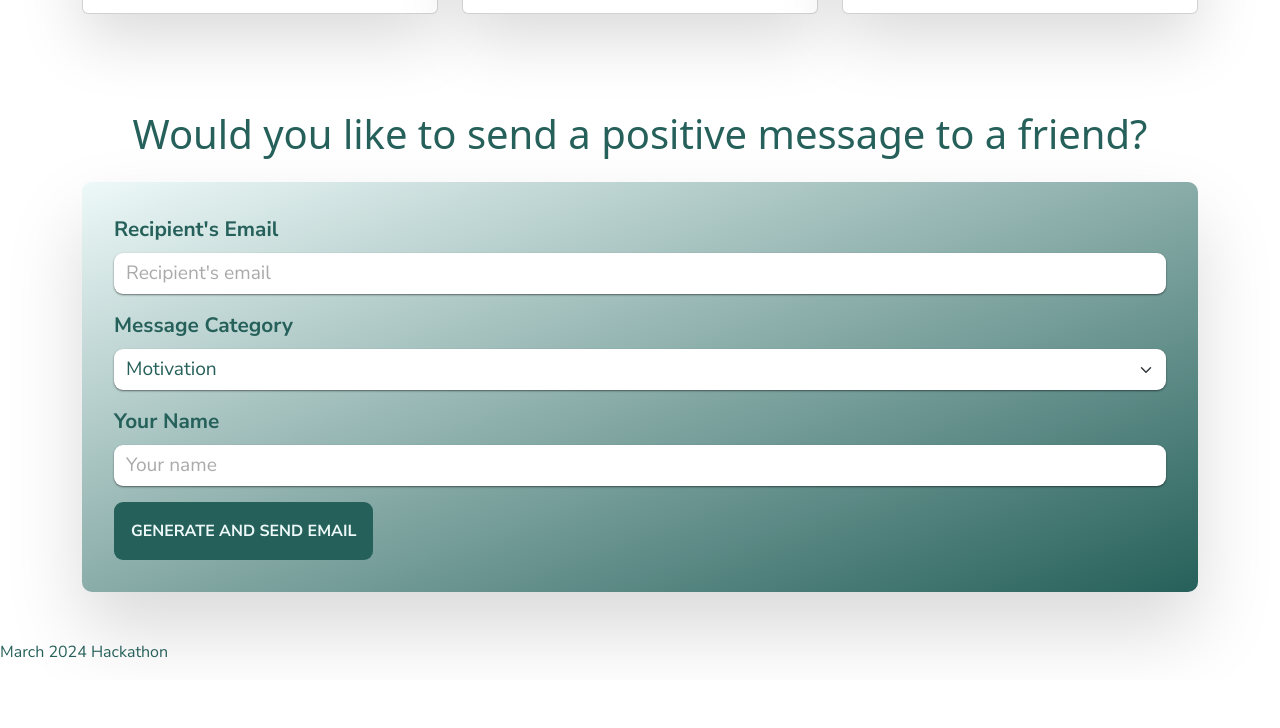
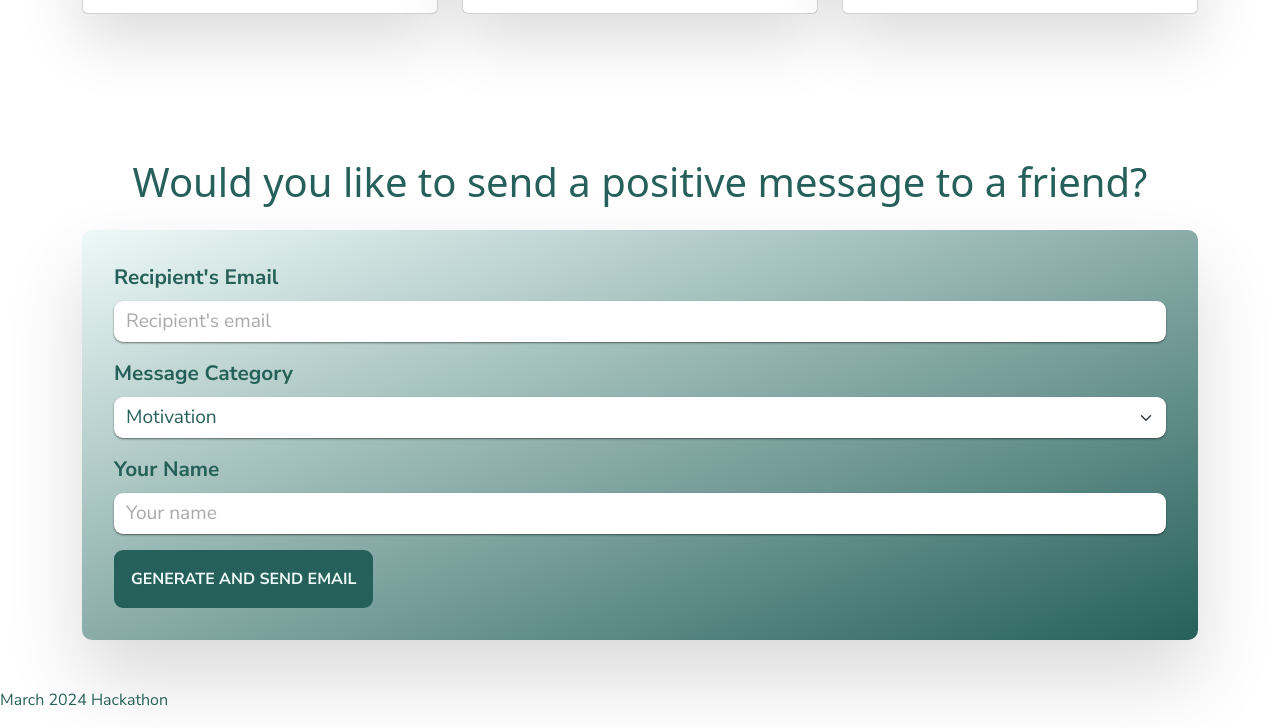
Before and after one commit to Positivity-Programmers/Hackathon-Affirmations, a website: page index.html in a window 1280 px wide. Shown: the part 1628-2356 px from the top of the page. Before the commit the page ends 2308 px from the top, so only its background shows below. Drawn offline with nearby package versions, Linux system fonts and the light colour scheme; a web font is replaced by a local one.

Commit message:
style: Add margin top to section letter form

```diff
--- a/assets/css/style.css
+++ b/assets/css/style.css
@@ -174,6 +174,9 @@ body {
 }
 
 /***** LETTER GENERATOR FORM *****/
+.section__letter-form {
+  margin-top: 3rem;
+}
 
 .heading-primary {
   font-size: 2.5rem;
```
